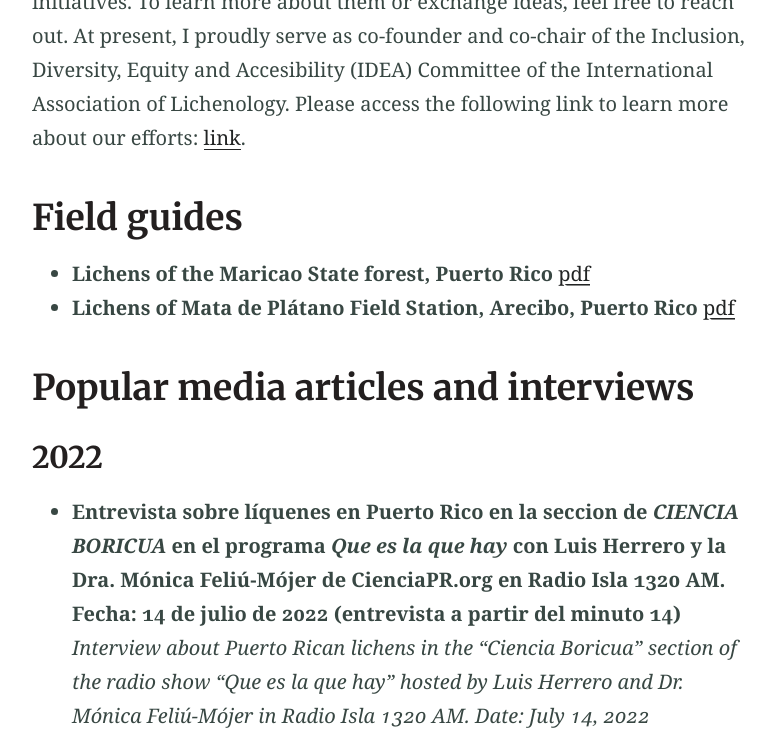
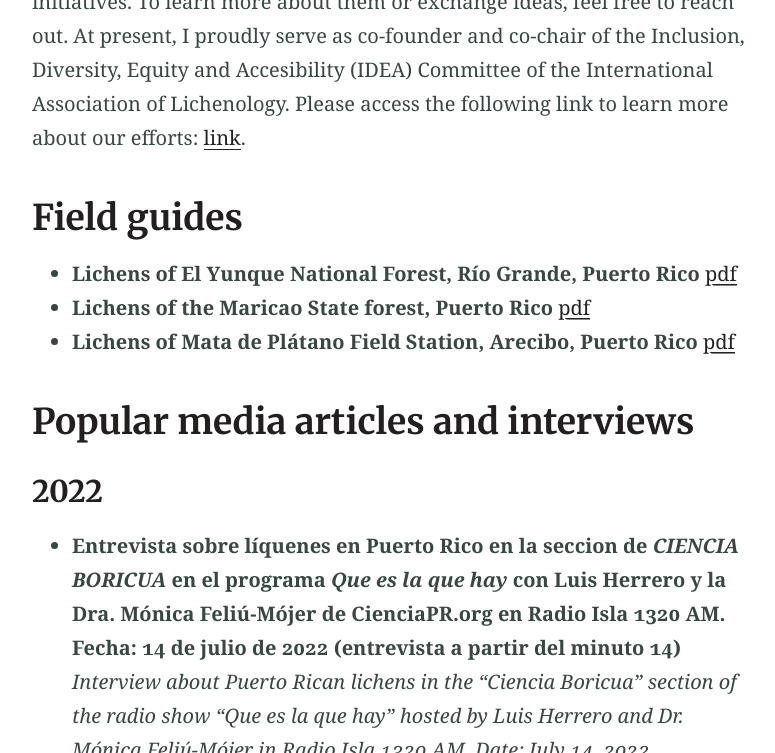
Before and after one commit to jamercadodiaz/jamercadodiaz.github.io, a Jekyll site: the page built from out_there.md, in a window 1280 px wide and 900 px high, scrolled down 1331 px, cut to the strip 0-753 px from the top of the window. Shown: the whole strip, without its empty margins (251-1026 px from the left). Built offline with Jekyll 4.4.1, drawn with Linux system fonts in a browser that asks for light colours.

Commit message:
upload new Yunque field guide

```diff
--- a/out_there.md
+++ b/out_there.md
@@ -17,6 +17,7 @@ To contribute in this direction, I have been involved in several IDEA initiative
 
 ## Field guides
 
+* **Lichens of El Yunque National Forest, Río Grande, Puerto Rico** [pdf](\assets\pdf\1750_PUERTO RICO_Lichens of El Yunque National Forest.pdf)
 * **Lichens of the Maricao State forest, Puerto Rico** [pdf](\assets\pdf\Mercado-Diaz_2015_Maricao_rlg.pdf)
 * **Lichens of Mata de Plátano Field Station, Arecibo, Puerto Rico** [pdf](\assets\pdf\Mercado-Diaz_2015_Mata_platano_rlg.pdf)
 
```
Also changed, not shown: 1 other file.
